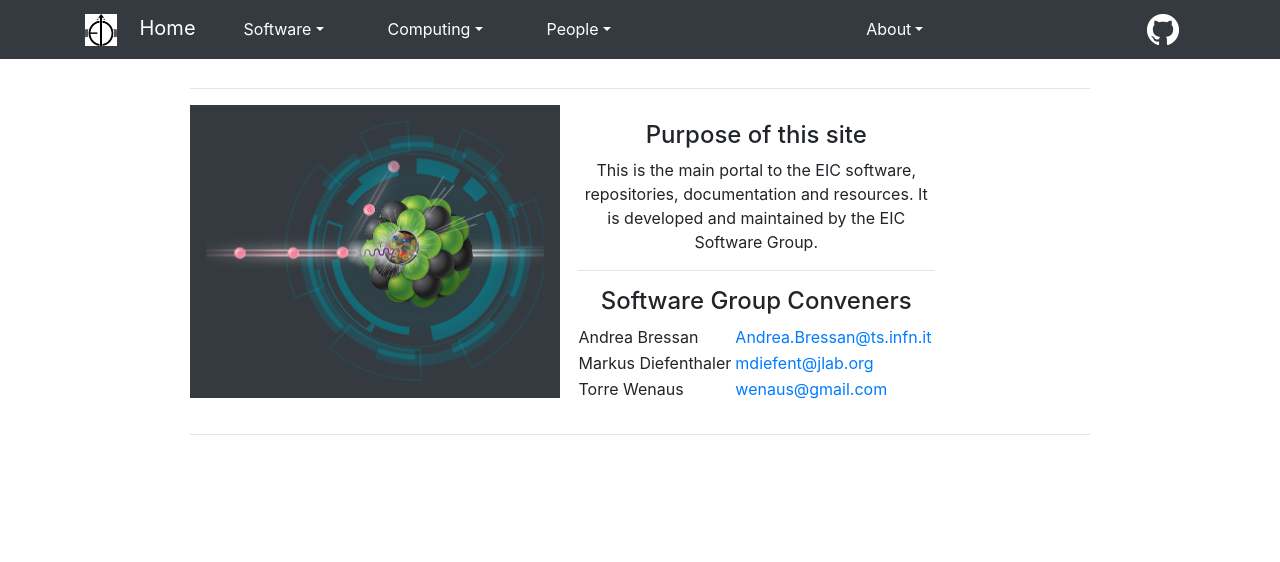
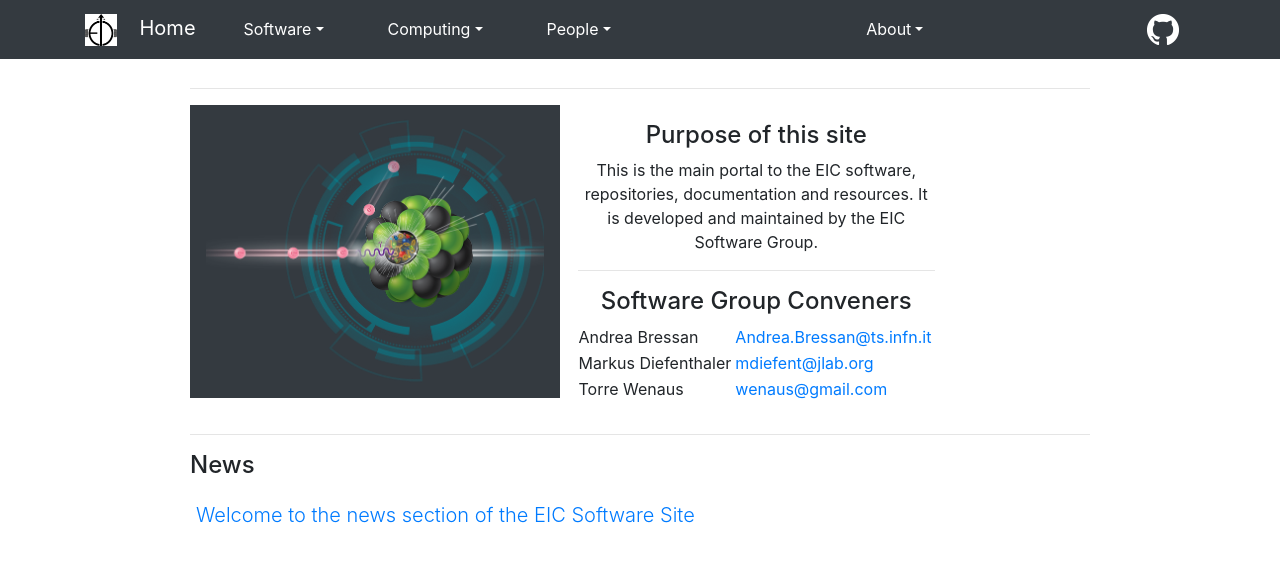
Before and after one commit to kkauder/eic.github.io, a Jekyll site: the page built from index.html, in a window 1280 px wide. Shown: the top 562 px of the page. Built offline with Jekyll 4.4.1, drawn with Linux system fonts in a browser that asks for light colours; nearby versions of some CDN libraries.

Commit message:
Committing the first prorotype of the news section

```diff
--- a/_config.yml
+++ b/_config.yml
@@ -24,7 +24,7 @@ blank: 'target="_blank"'
 # for testing
 foo: site.software
 
-display_news: no
+display_news: yes
 #
 plugins:
   - jekyll-mentions
--- a/_layouts/home.html
+++ b/_layouts/home.html
@@ -25,5 +25,18 @@ layout: default
     <hr/>
     {% if site.display_news %}
     <h4>News</h4>
+  {% assign sitedate = site.time | date: "%Y-%m-%d"   %}
+  {% for post in site.news %}
+    {% assign stopdate = post.until | string_to_date | date: "%Y-%m-%d" %}
+    {% if stopdate > sitedate %}
+<div class="row alert alert-news">
+  <p class="lead event-announce">
+    <a href="{{ post.url }}">
+      <span class="glyphicon {{ post.symbol }}" aria-hidden="true"></span> {{ post.title }}
+    </a>
+  </p>
+</div>
+    {% endif %}
+  {% endfor %}
     {% endif %}
   </div> <!-- class row -->
--- /dev/null
+++ b/_news/2020-05-12-welcome.md
@@ -0,0 +1,10 @@
+---
+title: Welcome to the news section of the EIC Software Site
+author: Maxim Potekhin
+layout: default
+symbol: glyphicon-calendar
+link: /announcements.html
+until: 2020-12-31
+---
+
+Welcome!
```
Also changed, not shown: _includes/news/README.md (+1 -0 lines).
